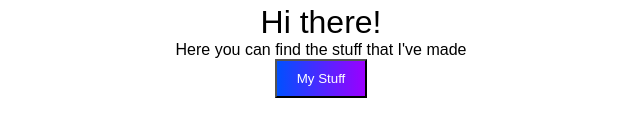
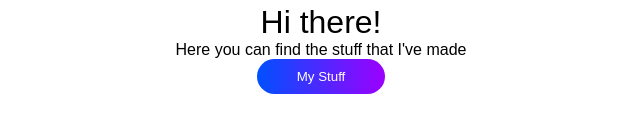
Before and after one commit to KoolAidCat/KoolAidCat.github.io, a plain HTML site: page index.html in a window 1280 px wide. Shown: the part 257-394 px from the top of the page, without its empty margins (319-959 px from the left). Drawn offline with Linux system fonts and the light colour scheme.

Commit message:
Update index.html

```diff
--- a/index.html
+++ b/index.html
@@ -23,9 +23,12 @@
             padding: 32px;
         }
         button.downloadsButton {
+            cursor: pointer;
             background: linear-gradient(to right, rgb(0, 80, 255), rgb(155, 0, 255));
             color: white;
-            padding: 10px 20px;
+            padding: 10px 40px;
+            border: none;
+            border-radius: 999px;
         }
     </style>
 </html>
```
